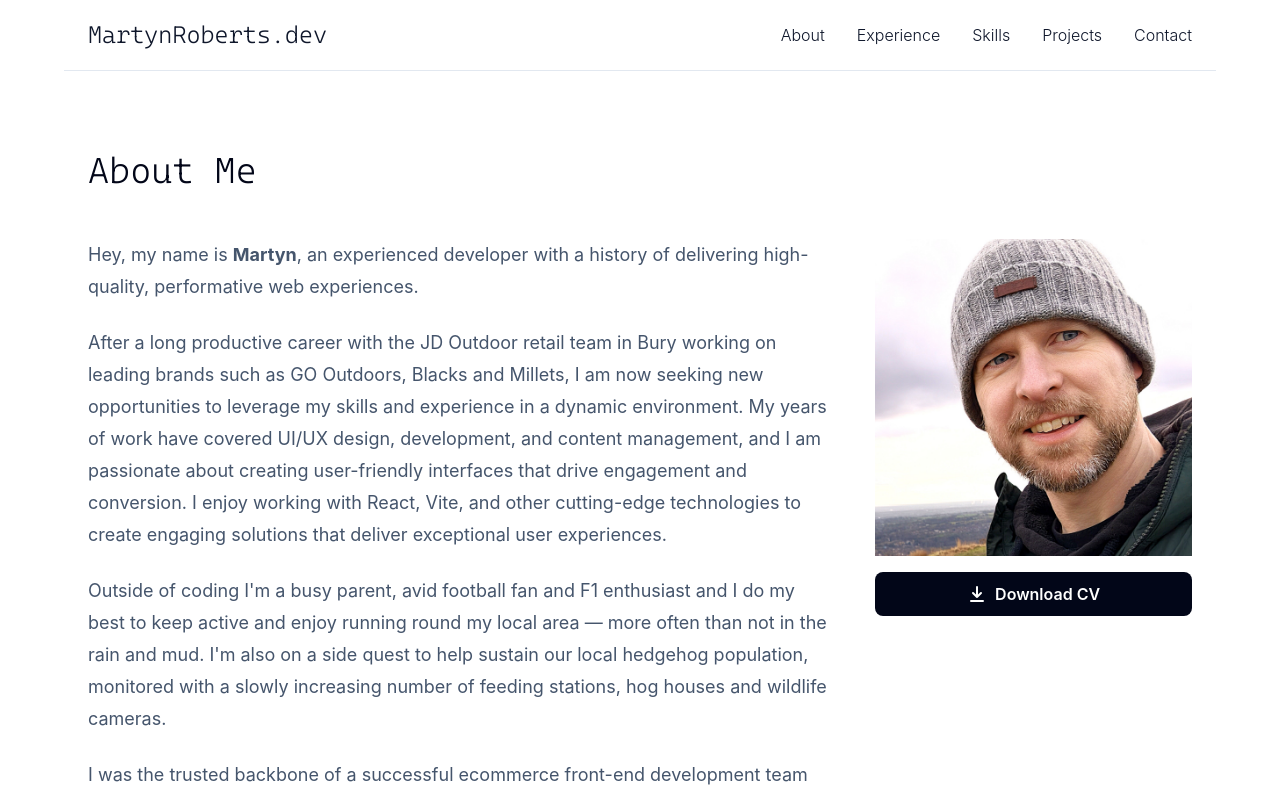
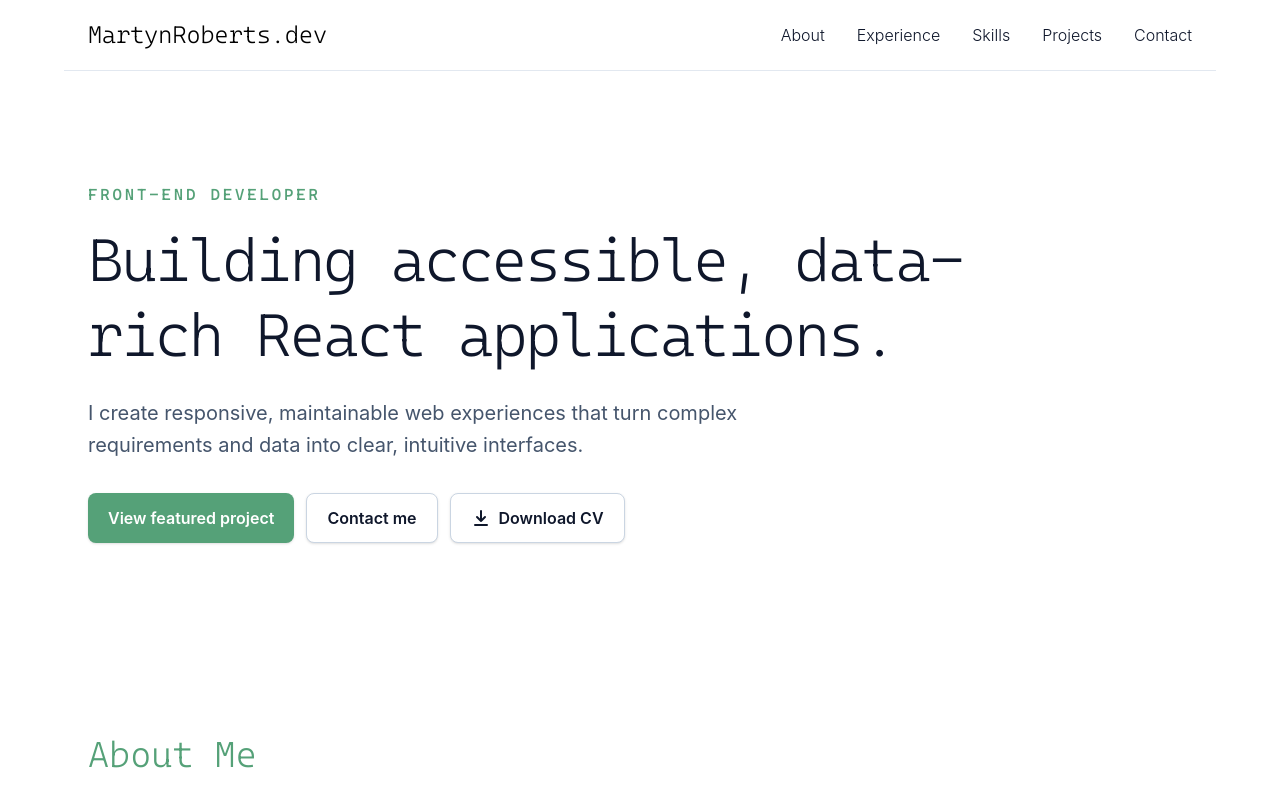
Before and after one commit to MartynRoberts/Profile, a React (Vite) app: page / in a window 1280 px wide. Shown: the top 797 px of the page. Built offline with nearby package versions, Linux system fonts and the light colour scheme; a web font is replaced by a local one.

Commit message:
Added hero, theme colour and back to top button

```diff
--- a/src/App.jsx
+++ b/src/App.jsx
@@ -1,23 +1,27 @@
 import "./App.css";
 
 import Header from "./components/Header";
+import Hero from "./components/Hero";
 import Footer from "./components/Footer";
 import About from "./components/About";
 import Experience from "./components/Experience";
 import Skills from "./components/Skills";
 import Projects from "./components/Projects";
 import Contact from "./components/Contact";
+import BackToTop from "./components/BackToTop";
 
 function App() {
   return (
     <div className="mx-auto max-w-6xl">
       <Header />
+      <Hero />
       <About />
       <Experience />
       <Skills />
       <Projects />
       <Contact />
       <Footer />
+      <BackToTop />
     </div>
   );
 }
--- a/src/components/About.jsx
+++ b/src/components/About.jsx
@@ -1,7 +1,6 @@
 import profileImage from "../assets/me.jpg";
 import { H2 } from "./UI/Header";
 import Section from "./UI/Section";
-import { trackEvent } from "../utils/analytics";
 
 export default function About() {
   return (
@@ -52,24 +51,6 @@ export default function About() {
       </div>
       <div className="order-1 m-auto flex w-full max-w-60 flex-col gap-4 sm:order-none sm:col-start-2 sm:row-start-2 sm:m-0 md:max-w-90">
         <img src={profileImage} alt="Profile" className="h-auto w-full" />
-        <a
-          href="/martyn-roberts-cv.pdf"
-          download="Martyn Roberts CV.pdf"
-          onClick={() => trackEvent("CV Downloaded", { location: "About" })}
-          className="inline-flex w-full items-center justify-center gap-2 rounded-lg bg-slate-950 px-5 py-3 text-base font-semibold leading-none text-white transition hover:bg-slate-800 focus-visible:outline-2 focus-visible:outline-offset-2 focus-visible:outline-blue-500"
-        >
-          <svg
-            aria-hidden="true"
-            viewBox="0 0 20 20"
-            fill="none"
-            stroke="currentColor"
-            strokeWidth="2"
-            className="h-5 w-5"
-          >
-            <path d="M10 3v10m0 0 4-4m-4 4L6 9M4 17h12" strokeLinecap="round" strokeLinejoin="round" />
-          </svg>
-          Download CV
-        </a>
       </div>
     </Section>
   );
--- /dev/null
+++ b/src/components/BackToTop.jsx
@@ -0,0 +1,43 @@
+import { useEffect, useState } from "react";
+
+export default function BackToTop() {
+  const [visible, setVisible] = useState(false);
+
+  useEffect(() => {
+    const updateVisibility = () => setVisible(window.scrollY > 600);
+    updateVisibility();
+    window.addEventListener("scroll", updateVisibility, { passive: true });
+    return () => window.removeEventListener("scroll", updateVisibility);
+  }, []);
+
+  function returnToTop() {
+    const reduceMotion = window.matchMedia(
+      "(prefers-reduced-motion: reduce)",
+    ).matches;
+    window.scrollTo({ top: 0, behavior: reduceMotion ? "auto" : "smooth" });
+  }
+
+  return (
+    <button
+      type="button"
+      onClick={returnToTop}
+      aria-label="Return to top"
+      className={`fixed bottom-5 right-5 z-40 grid h-12 w-12 place-items-center rounded-full bg-theme text-white shadow-lg transition duration-200 hover:bg-theme-hover focus-visible:outline-2 focus-visible:outline-offset-2 focus-visible:outline-theme-dark active:scale-95 active:bg-theme-dark active:text-white sm:bottom-6 sm:right-6 ${
+        visible
+          ? "translate-y-0 opacity-100"
+          : "pointer-events-none translate-y-3 opacity-0"
+      }`}
+    >
+      <svg
+        aria-hidden="true"
+        viewBox="0 0 20 20"
+        fill="none"
+        stroke="currentColor"
+        strokeWidth="2"
+        className="h-5 w-5"
+      >
+        <path d="m5 12 5-5 5 5" strokeLinecap="round" strokeLinejoin="round" />
+      </svg>
+    </button>
+  );
+}
--- a/src/components/Experience.jsx
+++ b/src/components/Experience.jsx
@@ -123,7 +123,7 @@ export default function Experience() {
                 />
 
                 <div>
-                  <h3 className="mb-2 text-xl font-bold leading-tight text-slate-950">
+                  <h3 className="mb-2 text-xl font-bold leading-tight">
                     {role.title}
                   </h3>
                   <p className="text-slate-700 text-lg">
--- a/src/components/Header.jsx
+++ b/src/components/Header.jsx
@@ -28,19 +28,23 @@ export default function Header() {
       className="sticky top-0 z-50 border-b border-slate-200 bg-white/95 backdrop-blur"
     >
       <div className="flex min-w-0 items-center justify-between gap-4 px-6 py-3 lg:py-5">
-        <h1 className="min-w-0 truncate font-serif text-xl font-light leading-tight text-slate-900 lg:text-2xl">
+        <h1 className="min-w-0 truncate font-serif text-xl font-light leading-tight lg:text-2xl">
           MartynRoberts.dev
         </h1>
 
         <button
           type="button"
           className="grid h-11 w-11 shrink-0 place-items-center rounded-lg border border-slate-300 text-slate-900 transition hover:bg-slate-100 focus-visible:outline-2 focus-visible:outline-offset-2 focus-visible:outline-blue-500 lg:hidden"
-          aria-label={menuOpen ? "Close main navigation" : "Open main navigation"}
+          aria-label={
+            menuOpen ? "Close main navigation" : "Open main navigation"
+          }
           aria-controls="mobile-navigation"
           aria-expanded={menuOpen}
           onClick={() => setMenuOpen((open) => !open)}
         >
-          <span className="sr-only">{menuOpen ? "Close menu" : "Open menu"}</span>
+          <span className="sr-only">
+            {menuOpen ? "Close menu" : "Open menu"}
+          </span>
           <svg
             aria-hidden="true"
             viewBox="0 0 24 24"
--- /dev/null
+++ b/src/components/Hero.jsx
@@ -0,0 +1,57 @@
+import { trackEvent } from "../utils/analytics";
+
+export default function Hero() {
+  return (
+    <section className="px-6 py-16 text-slate-900 sm:py-20 lg:py-28">
+      <div className="max-w-4xl">
+        <p className="mb-4 font-serif text-sm font-medium uppercase tracking-[0.18em] text-theme sm:text-base">
+          Front-End Developer
+        </p>
+        <h2 className="font-serif text-4xl font-light leading-tight tracking-tight sm:text-5xl lg:text-6xl">
+          Building accessible, data-rich React applications.
+        </h2>
+        <p className="mt-6 max-w-2xl text-lg leading-8 text-slate-600 sm:text-xl">
+          I create responsive, maintainable web experiences that turn complex
+          requirements and data into clear, intuitive interfaces.
+        </p>
+
+        <div className="mt-8 flex flex-wrap gap-3">
+          <a
+            href="#projects"
+            className="inline-flex items-center justify-center rounded-lg bg-theme px-5 py-3 font-semibold text-white shadow-sm transition hover:bg-theme-hover focus-visible:outline-2 focus-visible:outline-offset-2 focus-visible:outline-theme-dark active:scale-[0.98] active:bg-theme-dark active:text-white"
+          >
+            View featured project
+          </a>
+          <a
+            href="#contact"
+            className="inline-flex items-center justify-center rounded-lg border border-slate-300 bg-white px-5 py-3 font-semibold text-slate-900 shadow-sm transition hover:border-slate-400 hover:bg-slate-50 focus-visible:outline-2 focus-visible:outline-offset-2 focus-visible:outline-blue-500 active:scale-[0.98] active:bg-slate-100"
+          >
+            Contact me
+          </a>
+          <a
+            href="/martyn-roberts-cv.pdf"
+            download="Martyn Roberts CV.pdf"
+            onClick={() => trackEvent("CV Downloaded", { location: "Hero" })}
+            className="inline-flex items-center justify-center gap-2 rounded-lg border border-slate-300 bg-white px-5 py-3 font-semibold text-slate-900 shadow-sm transition hover:border-slate-400 hover:bg-slate-50 focus-visible:outline-2 focus-visible:outline-offset-2 focus-visible:outline-blue-500 active:scale-[0.98] active:bg-slate-100"
+          >
+            <svg
+              aria-hidden="true"
+              viewBox="0 0 20 20"
+              fill="none"
+              stroke="currentColor"
+              strokeWidth="2"
+              className="h-5 w-5"
+            >
+              <path
+                d="M10 3v10m0 0 4-4m-4 4L6 9M4 17h12"
+                strokeLinecap="round"
+                strokeLinejoin="round"
+              />
+            </svg>
+            Download CV
+          </a>
+        </div>
+      </div>
+    </section>
+  );
+}
--- a/src/components/Projects.jsx
+++ b/src/components/Projects.jsx
@@ -138,9 +138,7 @@ export default function Projects() {
                 <ProjectGallery media={project.media} title={project.title} />
 
                 <div className="min-w-0 flex-1">
-                  <h3 className="text-xl font-bold text-slate-950">
-                    {project.title}
-                  </h3>
+                  <h3 className="text-xl font-bold">{project.title}</h3>
                   <div className="mt-4 flex flex-wrap gap-2">
                     <a
                       href={project.link}
@@ -151,7 +149,7 @@ export default function Projects() {
                           project: project.title,
                         })
                       }
-                      className="inline-flex items-center gap-2 rounded-lg bg-slate-950 px-4 py-2.5 text-sm font-semibold text-white shadow-sm transition hover:bg-slate-800 focus-visible:outline-2 focus-visible:outline-offset-2 focus-visible:outline-blue-500 active:scale-[0.98] active:bg-slate-900"
+                      className="inline-flex items-center gap-2 rounded-lg bg-theme px-4 py-2.5 text-sm font-semibold text-white shadow-sm transition hover:bg-theme-hover focus-visible:outline-2 focus-visible:outline-offset-2 focus-visible:outline-theme-dark active:scale-[0.98] active:bg-theme-dark active:text-white"
                     >
                       View live project
                       <ExternalLinkIcon />
--- a/src/components/UI/Header.jsx
+++ b/src/components/UI/Header.jsx
@@ -1,7 +1,7 @@
 export function H2({ children, className = "" }) {
   return (
     <h2
-      className={`font-serif text-center sm:text-left text-3xl font-light text-slate-950 md:text-4xl ${className}`}
+      className={`font-serif text-center sm:text-left text-3xl font-light text-theme md:text-4xl ${className}`}
     >
       {children}
     </h2>
@@ -10,7 +10,7 @@ export function H2({ children, className = "" }) {
 
 export function H3({ children, className = "" }) {
   return (
-    <h3 className={`text-xl font-bold text-slate-950 ${className}`}>
+    <h3 className={`text-xl font-bold text-theme ${className}`}>
       {children}
     </h3>
   );
--- a/src/index.css
+++ b/src/index.css
@@ -1,4 +1,11 @@
 @import "tailwindcss";
+
+@theme {
+  --color-theme: #55a178;
+  --color-theme-hover: #478b67;
+  --color-theme-dark: #326a4c;
+  --color-theme-soft: #e8f3ed;
+}
 
 @font-face {
   font-family: "Inter";
```
Also changed, not shown: src/components/Contact.jsx (+13 -3 lines).
